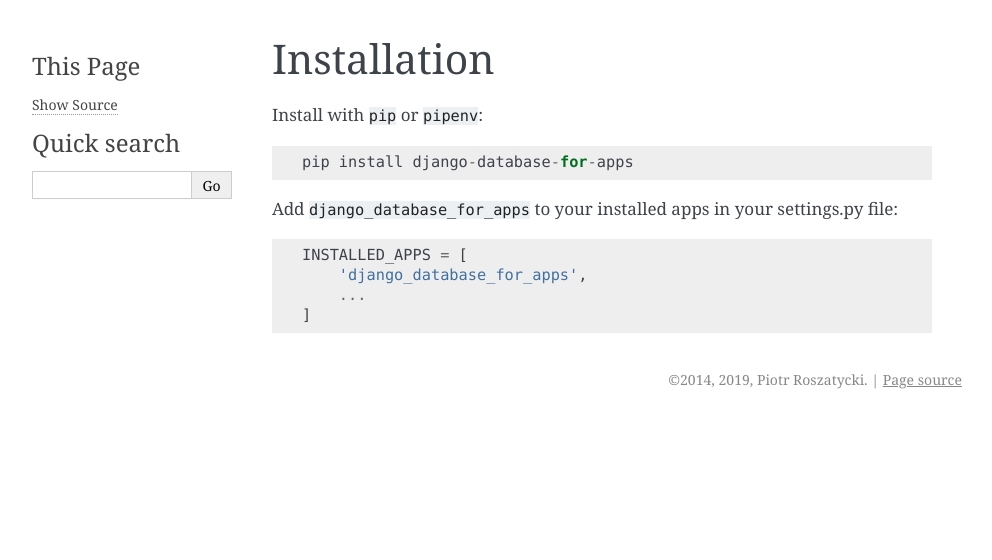
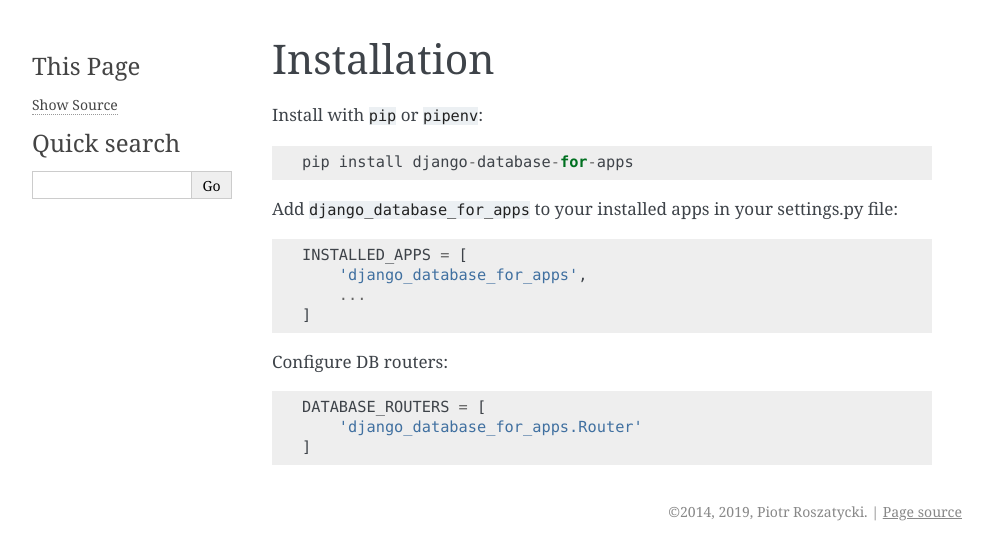
Before and after one commit to dex4er/django-database-for-apps, a Sphinx documentation site: the page built from docs/installation.rst, in a window 1280 px wide. Shown: the top 560 px of the page, without its empty margins (148-1140 px from the left). Built offline with Sphinx 7.4.7, drawn with Linux system fonts in a browser that asks for light colours.

Commit message:
Document DATABASE_ROUTERS

```diff
--- a/CHANGES.rst
+++ b/CHANGES.rst
@@ -1,5 +1,10 @@
 Changes
 =======
+
+0.1.1 (2019-04-23)
+------------------
+
+- Document ``DATABASE_ROUTERS`` setting.
 
 0.1.0 (2019-04-15)
 ------------------
--- a/django_database_for_apps/__init__.py
+++ b/django_database_for_apps/__init__.py
@@ -1,7 +1,7 @@
 from django.conf import settings
 
 
-VERSION = (0, 1, 0)
+VERSION = (0, 1, 1)
 __version__ = '.'.join(map(str, VERSION))
 
 
--- a/docs/installation.rst
+++ b/docs/installation.rst
@@ -15,3 +15,11 @@
       'django_database_for_apps',
       ...
   ]
+
+Configure DB routers:
+
+.. code:: python
+
+  DATABASE_ROUTERS = [
+      'django_database_for_apps.Router'
+  ]
--- a/requirements.txt
+++ b/requirements.txt
@@ -1,2 +1,2 @@
-django >=2; python_version >= '3'
-django <2; python_version < '3'
+django >= 2; python_version >= '3'
+django >= 1.10, < 2; python_version < '3'
```
Also changed, not shown: README.rst (+8 -0 lines), dev-requirements.txt (+4 -4 lines).
